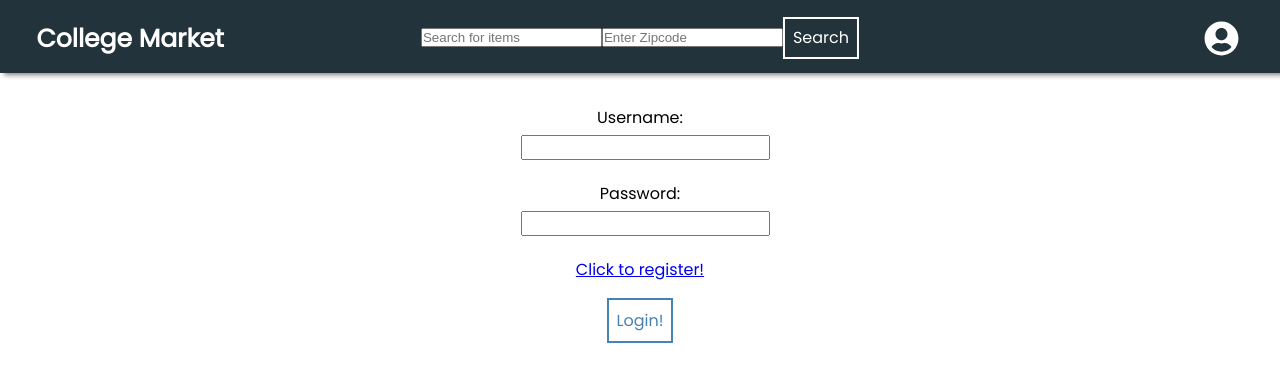
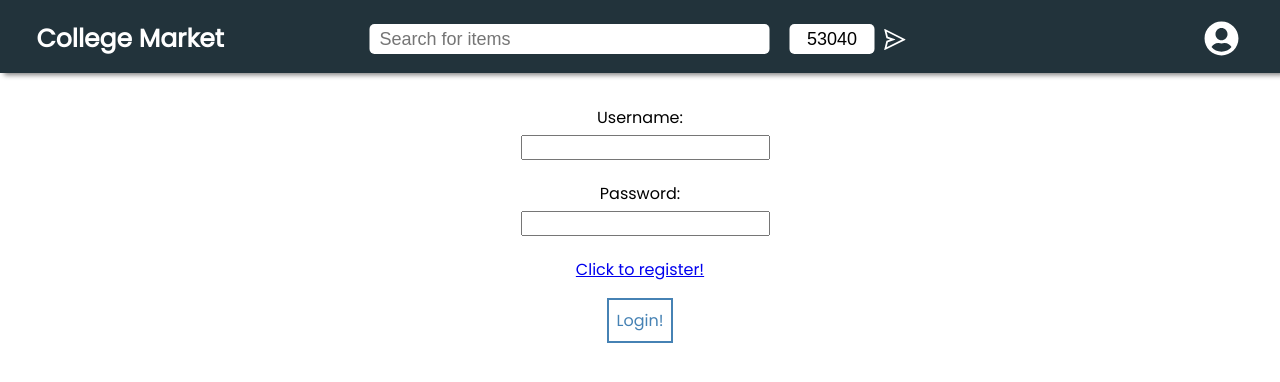
Before and after one commit to michael-146514/CollegeMarket_Frontend_oldv1, a React (Create React App) app: page /login in a window 1280 px wide. Shown: the top 382 px of the page. Built offline with nearby package versions, Linux system fonts and the light colour scheme.

Commit message:
NavBar search css updated

```diff
--- a/src/components/NavBar/NavBar.css
+++ b/src/components/NavBar/NavBar.css
@@ -23,13 +23,12 @@ li b {
 
 .navBar button {
   background: transparent;
-  border: 2px solid white;
+
   color: white;
   padding: 0.4rem 0.5rem;
 }
 
 .navBar button:hover {
-  background: white;
   color: rgb(0, 0, 0);
   cursor: pointer;
 }
@@ -108,4 +107,33 @@ li b {
   position: absolute;
   left: 50%; /* Move the search bar to the horizontal center */
   transform: translateX(-50%); /* Adjust for half of the search bar width */
+  border: none;
+  padding-left: 5px;
 }
+
+.Submit {
+  position: relative;
+  top: 4px;
+  align-content: center;
+  border: 0px;
+}
+
+.SearchItems {
+  font-size: large;
+  text-decoration: none;
+  width: 400px;
+  height: 30px;
+  border-radius: 5px;
+  border: none;
+  padding-left: 10px;
+}
+.SearchZipcode {
+  font-size: large;
+  margin-left: 20px;
+  text-decoration: none;
+  text-align: center;
+  width: 85px;
+  height: 30px;
+  border-radius: 5px;
+  border: none;
+}
--- a/src/components/NavBar/NavBar.jsx
+++ b/src/components/NavBar/NavBar.jsx
@@ -5,13 +5,14 @@ import AuthContext from "../../context/AuthContext";
 import "./NavBar.css";
 import { useState } from "react";
 import { FaUserCircle } from "react-icons/fa";
+import { AiOutlineSend } from "react-icons/ai";
 
 const Navbar = () => {
   const { logoutUser, user } = useContext(AuthContext);
   const navigate = useNavigate();
 
   const [query, setQuery] = useState("");
-  const [zipcode, setZipcode] = useState("");
+  const [zipcode, setZipcode] = useState("53040");
 
   const handleSearch = (e) => {
     e.preventDefault();
@@ -32,17 +33,21 @@ const Navbar = () => {
         <form onSubmit={handleSearch} className="searchBar">
           <input
             type="text"
+            className="SearchItems"
             placeholder="Search for items"
             value={query}
             onChange={(e) => setQuery(e.target.value)}
           />
           <input
             type="text"
-            placeholder="Enter Zipcode"
+            className="SearchZipcode"
+            placeholder="Zipcode"
             value={zipcode}
             onChange={(e) => setZipcode(e.target.value)}
           />
-          <button type="submit">Search</button>
+          <button type="submit" className="Submit">
+            <AiOutlineSend size={25} />
+          </button>
         </form>
         <li className="user">
           <div class="dropdown">
```
